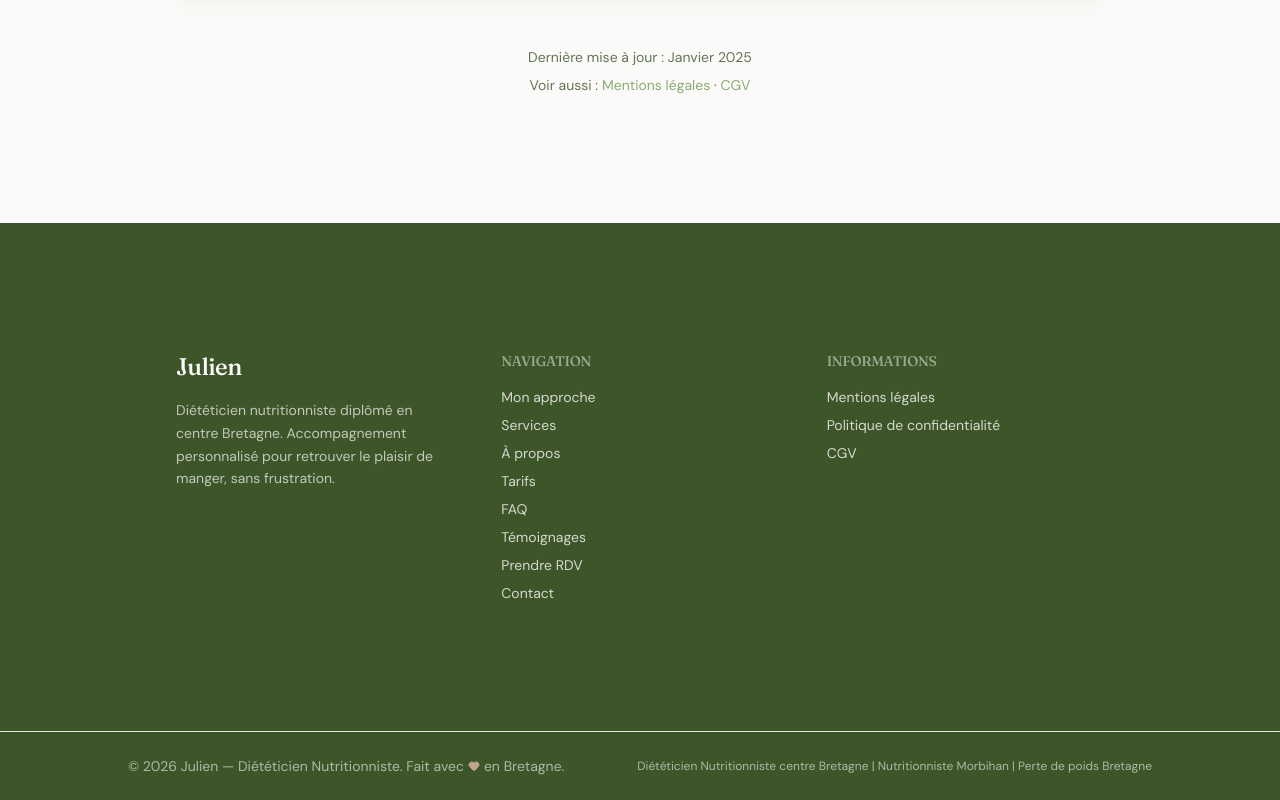
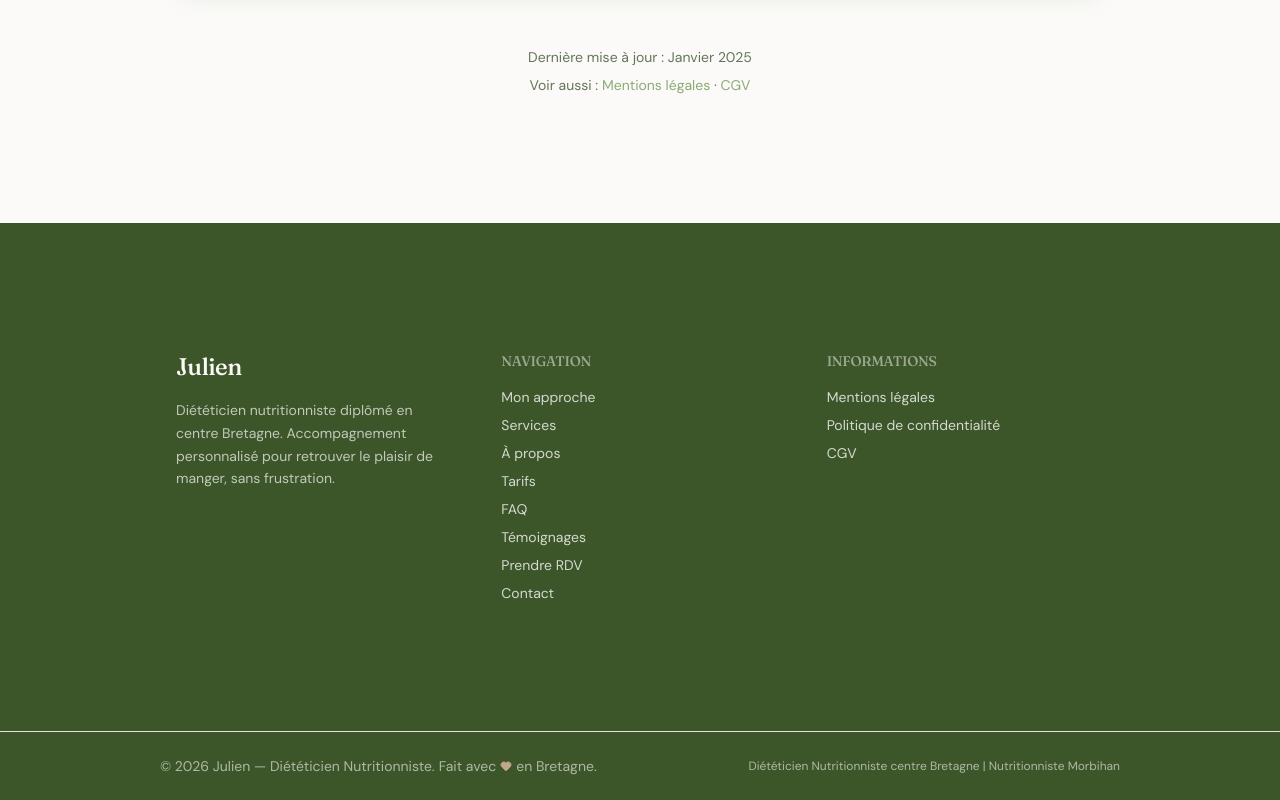
Before and after one commit to jg-sites/equilibre-plaisir, a Next.js app: page /politique-confidentialite in a window 1280 px wide. Shown: the part 3310-4110 px from the top of the page. Built offline with nearby package versions, Linux system fonts and the light colour scheme; no server answers.

Commit message:
style: Refactor Footer component layout and improve SEO keyword visibility

```diff
--- a/components/sections/Footer.tsx
+++ b/components/sections/Footer.tsx
@@ -5,7 +5,7 @@ const Footer = () => {
   const currentYear = new Date().getFullYear()
 
   return (
-    <footer className="bg-forest text-primary-foreground">
+    <footer className="bg-forest text-primary-foreground pb-20 md:pb-0">
       {/* Main Footer */}
       <div className="container-narrow section-padding py-12 md:py-16">
         <div className="grid gap-8 md:grid-cols-3 md:gap-12">
@@ -102,17 +102,22 @@ const Footer = () => {
 
       {/* Bottom Bar */}
       <div className="border-primary-foreground/10 border-t">
-        <div className="container-narrow text-primary-foreground/60 flex flex-col items-center justify-between gap-4 py-6 text-sm md:flex-row">
-          <p className="flex items-center gap-1">
-            © {currentYear} Julien — Diététicien Nutritionniste. Fait avec
-            <Heart className="fill-terracotta text-terracotta h-3 w-3" />
-            en Bretagne.
-          </p>
+        <div className="container-narrow px-5 py-6 md:px-8">
+          <div className="text-primary-foreground/60 flex flex-col items-center gap-4 text-center text-sm md:flex-row md:justify-between md:text-left">
+            <p className="flex flex-wrap items-center justify-center gap-1 md:justify-start">
+              <span>© {currentYear} Julien — Diététicien Nutritionniste.</span>
+              <span className="flex items-center gap-1">
+                Fait avec
+                <Heart className="fill-terracotta text-terracotta inline-block h-3 w-3" />
+                en Bretagne.
+              </span>
+            </p>
 
-          {/* SEO Keywords */}
-          <p className="text-center text-xs md:text-right">
-            Diététicien Nutritionniste centre Bretagne | Nutritionniste Morbihan | Perte de poids Bretagne
-          </p>
+            {/* SEO Keywords - hidden on very small screens */}
+            <p className="hidden text-xs sm:block md:text-right">
+              Diététicien Nutritionniste centre Bretagne | Nutritionniste Morbihan
+            </p>
+          </div>
         </div>
       </div>
     </footer>
```
